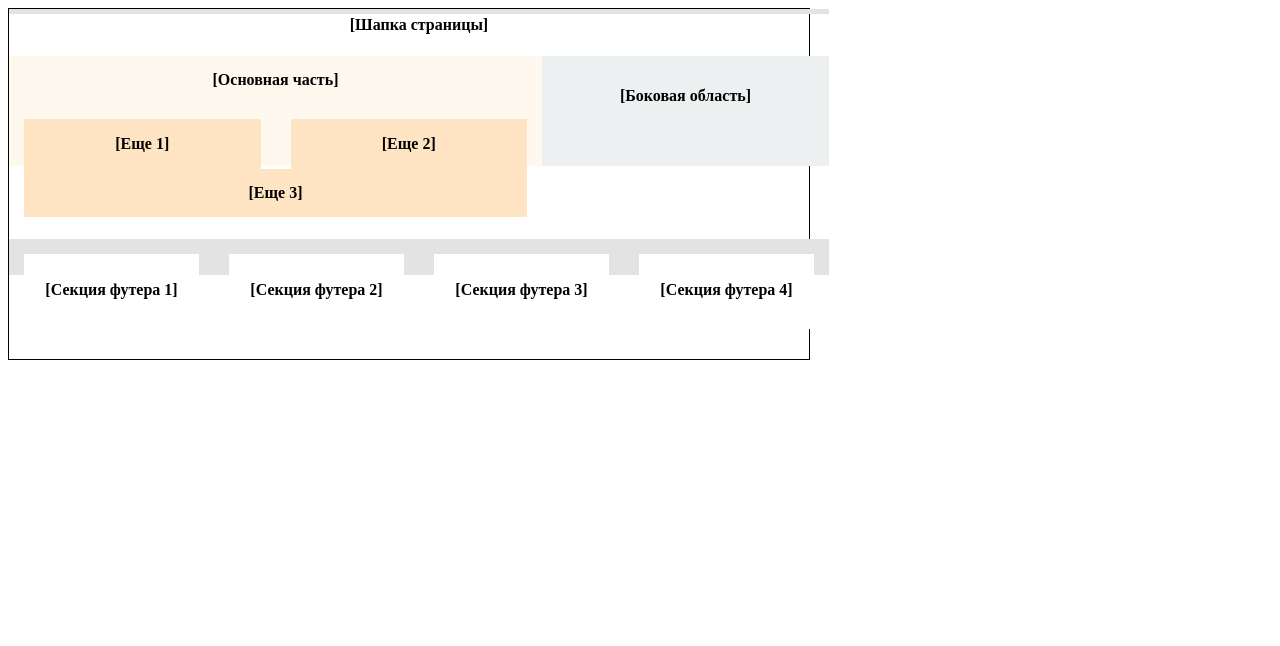
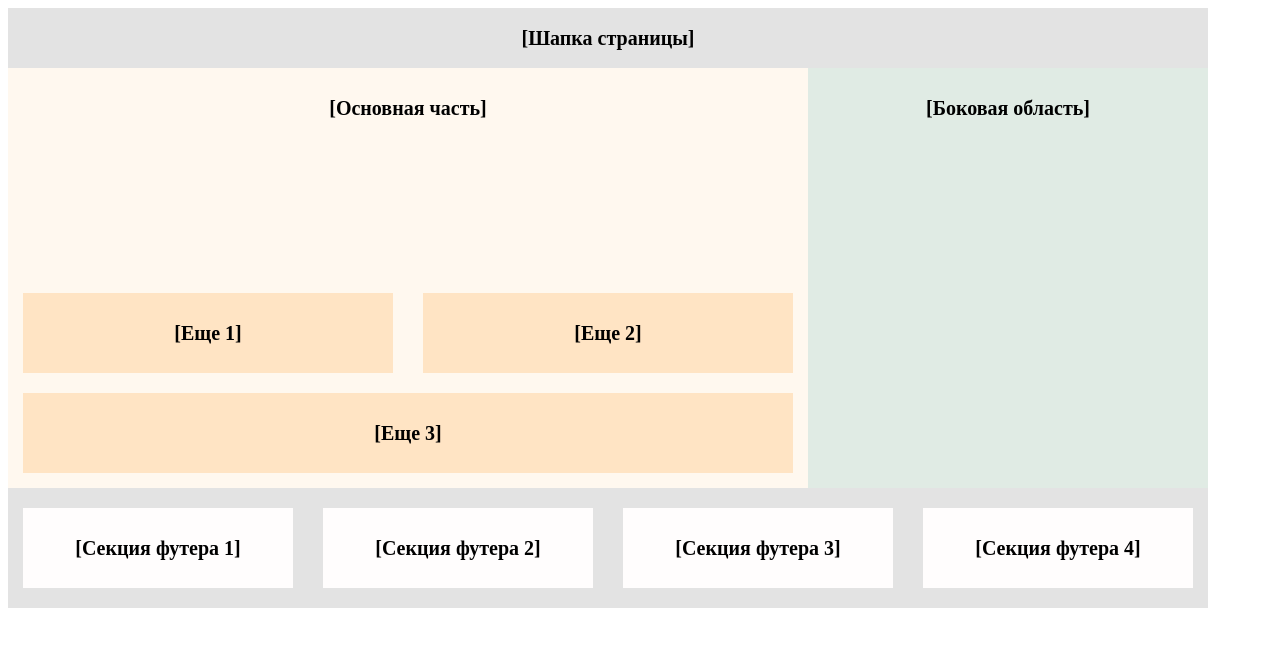
Before and after one commit to ElviraPo/week_6, a plain HTML site: page CSS Grid/index.html in a window 1280 px wide. Drawn offline with Linux system fonts and the light colour scheme.

Commit message:
new commit

```diff
--- a/CSS Grid/index.html
+++ b/CSS Grid/index.html
@@ -7,23 +7,25 @@
         <title>Верстка</title>
     </head>
     <body>
-    <header>[Шапка страницы]</header>
-    <main>
-        <section class="mainPart">
-            <div class="Part">[Основная часть]</div>
-            <div class="mainPart1">
-                <div class="mainPart1_1">[Еще 1]</div>
-                <div class="mainPart1_2">[Еще 2]</div>
+        <div class="container">
+        <header class="header"> [Шапка страницы] </header>
+        <main class="main">
+            <div class="articles">
+                <div class="article_title"> [Основная часть] </div>
+                    <div class="article"> [Еще 1] </div>
+                    <div class="article"> [Еще 2] </div>
+                    <div class="article"> [Еще 3] </div>
                 </div>
-            <div class="mainPart2">[Еще 3]</div>
-        </section>
-        <aside class="asidePart"><div>[Боковая область]</div></aside>
+            <aside class="aside"> [Боковая область] </aside>
         </main>
-    <footer>
-        <div class="F1">[Секция футера 1]</div>
-        <div class="F2">[Секция футера 2]</div>
-        <div class="F3">[Секция футера 3]</div>
-        <div class="F4">[Секция футера 4]</div>
+        <footer class="footer">
+            <div class="sections">
+                <div class="section"> [Секция футера 1] </div>
+                <div class="section"> [Секция футера 2] </div>
+                <div class="section"> [Секция футера 3] </div>
+                <div class="section"> [Секция футера 4] </div>
+            </div>
         </footer>
+        </div>
     </body>
 </html>
--- a/CSS Grid/style.css
+++ b/CSS Grid/style.css
@@ -1,80 +1,72 @@
-body {
+.container {
+    margin: 0;
+    padding: 0;
+    box-sizing: border-box;
+    width: 1200px;
+    height: 600px;
+    text-align: center;
+    font-weight: bold;
+    font-size: 20px;
+}
+.header {
     display: grid;
-    width: 800px;
-    height: 350px;
-    text-align: center;
-    border: 1px solid black;
-    font-weight: bold;
-}
-
-header {
     width: 100%;
     height: 10%;
-    line-height: 2;
+    line-height: 3;
+    text-align: center;
     background-color: rgb(227, 227, 227);
 }
-main {
-    display: flex;
+.main {
+    display: grid;
+    grid-template-columns: 2fr 1fr;
     width: 100%;
-    height: 60%;
-    line-height: 3;
+    height: 70%;
     background-color: rgb(255, 248, 239);
 }
-
-.mainPart {
-    width: 65%;
-    display: flex;
-    flex-direction: column;
-    justify-content: space-around;
-    align-content: space-between;
+.articles {
+    display: grid;
+    grid-template-columns: 1fr 1fr;
+    grid-template-rows: 50% 1fr 1fr;
+    background-color: rgb(255, 248, 239);
 }
-
-.mainPart1 {
-    display: flex;
-    justify-content: space-around;
-    align-items: flex-end;
-
+.article_title {
+    display: grid;
+    grid-column: 1/4;
+    text-align: center;
+    line-height: 4;
 }
-div.mainPart1_1, div.mainPart1_2  {
-    display: flex;
-    flex-direction: column;
-    justify-content: space-around;
-    align-content: flex-end;
-    width: 46%;
-    height: 50px;
-    margin: 15px 15px 0px 15px ;
+.article {
+    display: grid;
+    margin: 15px 15px 10px 15px;
+    text-align: center;
+    line-height: 4;
     background-color: bisque;
 }
-
-.mainPart2 {
-    display: flex;
-    justify-content: space-around;
-    margin: 0px 15px 5px 15px ;
-    height: 50px;
-    background-color: bisque;
+.article:nth-child(4) {
+    grid-column: 1/4;
+    margin: 10px 15px 15px 15px;
 }
-
-.asidePart {
-    display: flex;
-    justify-content: center;
-    width: 35%;
-    line-height: 5;
-    background-color: rgb(236, 240, 240);
+.aside {
+    width: 100%;
+    height: 100%;
+    text-align: center;
+    line-height: 4;
+    background-color: rgb(224, 235, 228);
 }
-
-footer {
-    display: flex;
+.footer {
+    height: 20%;
+}
+.sections {
+    display: grid;
+    grid-template-columns: 1fr 1fr 1fr 1fr;
     width: 100%;
-    height: 30%;
-    justify-content: space-around;
-    margin: px;
+    height: 100%;
     background-color: rgb(227, 227, 227);
 }
-
-.F1, .F2, .F3, .F4 {
-    width: 175px;
-    height: 75px;
-    margin: 15px;
-    background-color: white;
-    line-height: 4.5;
+.section {
+    display: grid;
+    margin: 20px 15px 20px 15px;
+    text-align: center;
+    line-height: 4;
+    background-color: rgb(255, 253, 253);
 }
```
Lines whose indentation alone changed are shown as unchanged.
